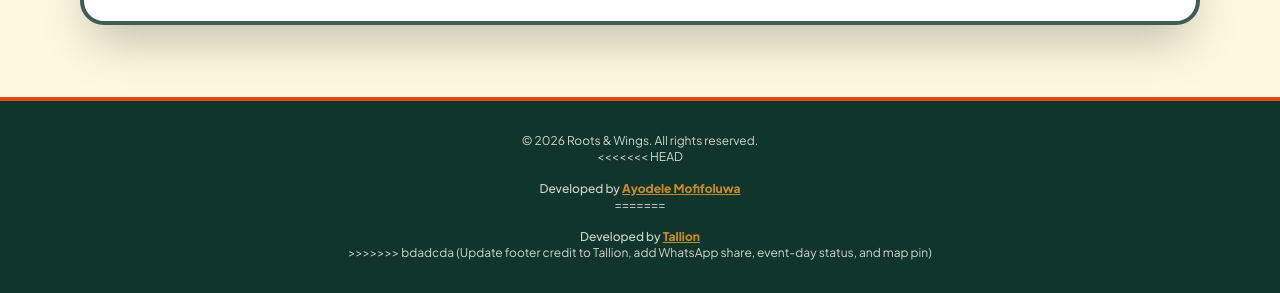
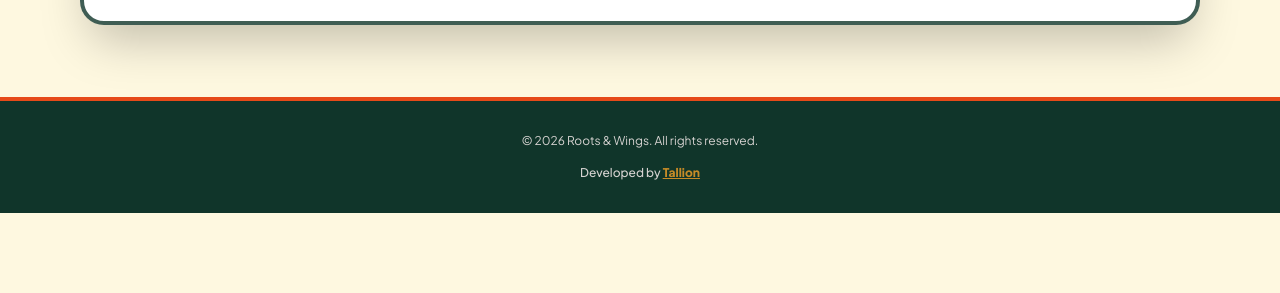
Before and after one commit to ayodelemofifoluwa/Root-and-wings-registration-form, a plain HTML site: page index.html in a window 1280 px wide. Shown: the part 2021-2314 px from the top of the page. After the commit the page ends 2234 px from the top, so only its background shows below. Drawn offline with nearby package versions, Linux system fonts and the light colour scheme.

Commit message:
Update registration page details

```diff
--- a/index.html
+++ b/index.html
@@ -163,7 +163,7 @@
                            rel="noopener noreferrer"
                            class="inline-block w-full bg-[#25D366] hover:bg-[#1EBE5D] text-poster-greenDark font-black text-xs py-3 px-4 rounded-xl uppercase tracking-wider transition shadow-md">
                             📲 Invite a Friend on WhatsApp ↗
->>>>>>> bdadcda (Update footer credit to Tallion, add WhatsApp share, event-day status, and map pin)
+
                         </a>
                     </div>
                 </div>
@@ -194,11 +194,9 @@
     <!-- Footer -->
     <footer class="bg-poster-green text-stone-300 border-t-4 border-poster-orange py-8 px-4 text-center space-y-4 text-xs mt-12">
         <p>© 2026 Roots & Wings. All rights reserved.</p>
-<<<<<<< HEAD
-        <p class="font-medium">Developed by <a href="https://github.com/ayodelemofifoluwa" target="_blank" class="text-poster-gold hover:text-white underline font-extrabold transition">Ayodele Mofifoluwa</a></p>
-=======
+
         <p class="font-medium">Developed by <a href="https://github.com/ayodelemofifoluwa" target="_blank" class="text-poster-gold hover:text-white underline font-extrabold transition">Tallion</a></p>
->>>>>>> bdadcda (Update footer credit to Tallion, add WhatsApp share, event-day status, and map pin)
+
     </footer>
 
     <!-- Secured Client Script Logic -->
```
